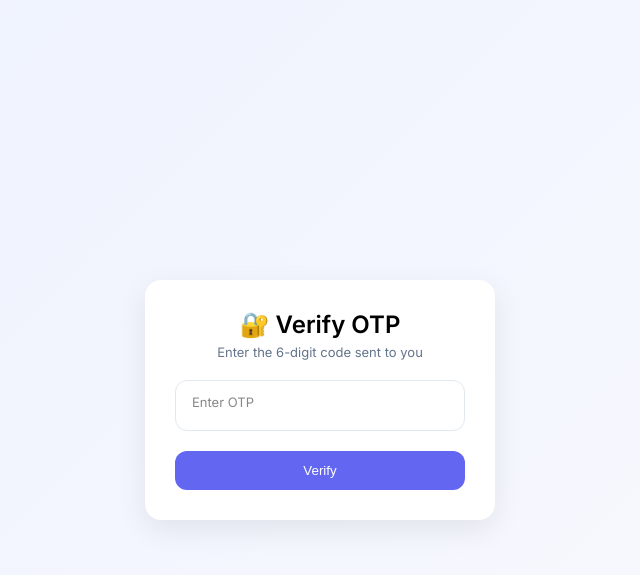
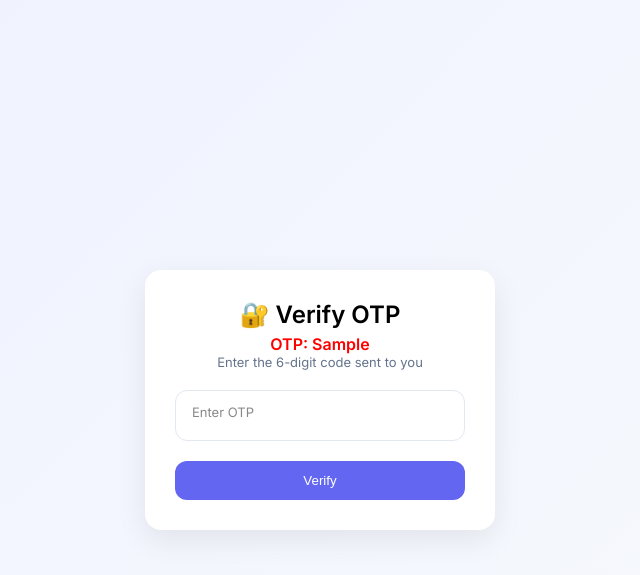
Before and after one commit to garvit564/PulseID, a Django app: template doctors/templates/verify_otp.html in a window 1280 px wide. Shown: the top 575 px of the page, without its empty margins (320-960 px from the left). Run offline with Django 5.2, Linux system fonts and the light colour scheme; the template is opened without the code that fills it: most values are stand-ins (such as "Sample title", 1, 10 or a date in 2020).

Commit message:
fix otp not sending13

```diff
--- a/doctors/templates/verify_otp.html
+++ b/doctors/templates/verify_otp.html
@@ -2,19 +2,19 @@
 <!DOCTYPE html>
 <html lang="en">
   <head>
-    <meta charset="UTF-8">
-    <meta name="viewport" content="width=device-width, initial-scale=1.0">
+    <meta charset="UTF-8" />
+    <meta name="viewport" content="width=device-width, initial-scale=1.0" />
     <title>Verify OTP</title>
 
-    <link rel="stylesheet" href="{% static 'css/verify_otp.css' %}">
+    <link rel="stylesheet" href="{% static 'css/verify_otp.css' %}" />
   </head>
   <body>
-
     <div class="wrapper">
-
       <div class="card">
-
         <h2>🔐 Verify OTP</h2>
+        {% if debug_otp %}
+          <p style="color:red; font-weight:bold;">OTP: {{ debug_otp }}</p>
+        {% endif %}
         <p class="subtitle">Enter the 6-digit code sent to you</p>
 
         {% if error %}
@@ -25,16 +25,13 @@
           {% csrf_token %}
 
           <div class="input-group">
-                <input type="text" name="otp" maxlength="6" required>
+            <input type="text" name="otp" maxlength="6" required />
             <label>Enter OTP</label>
           </div>
 
           <button type="submit">Verify</button>
         </form>
-
       </div>
-
     </div>
-
   </body>
 </html>
--- a/doctors/views.py
+++ b/doctors/views.py
@@ -131,7 +131,9 @@ def access_patient(request):
             fail_silently=True,
         )
 
-        return render(request, "verify_otp.html")
+        return render(request, "verify_otp.html", {
+            "debug_otp": otp   # 👈 screen pe show karne ke liye
+        })
 
     return render(request, "access_patient.html")
 
```
Lines whose indentation alone changed are shown as unchanged.
